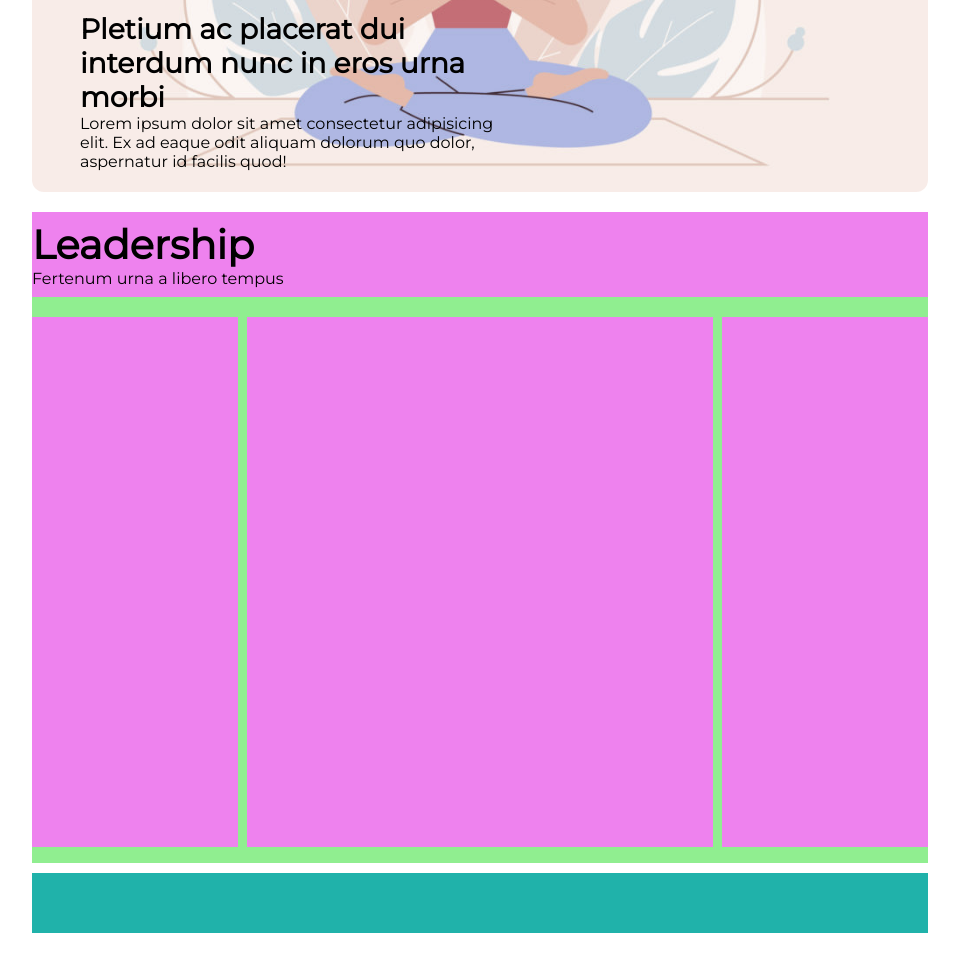
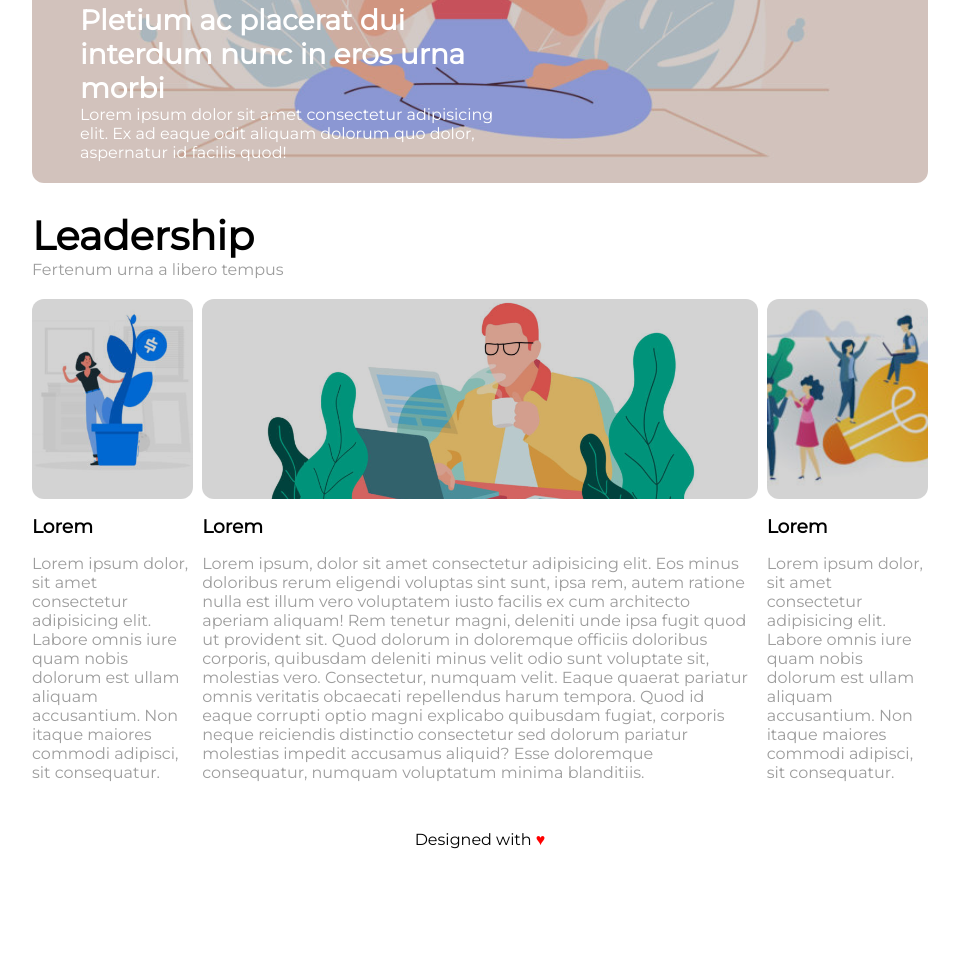
Before and after one commit to pollohultima/htmlcss-wp, a plain HTML site: page index.html in a window 1280 px wide. Shown: the part 498-1451 px from the top of the page, without its empty margins (160-1119 px from the left). After the commit the page ends 1379 px from the top, so only its background shows below. Drawn offline with Linux system fonts and the light colour scheme.

Commit message:
Finished!

```diff
--- a/index.html
+++ b/index.html
@@ -13,7 +13,7 @@
             rel="stylesheet">
 
     </head>
-    <body class="debug">
+    <body class="">
 
         <header class="site_header">
             <img src="./img/logo.png" alt="logo Neori" class="logo">
@@ -35,9 +35,10 @@
             <section class="banner">
                 <div class="caption">
                     <h2>Pletium ac placerat dui interdum nunc in eros urna morbi</h2>
-                    <p>Lorem ipsum dolor sit amet consectetur adipisicing elit.
+                    <span>Lorem ipsum dolor sit amet consectetur adipisicing
+                        elit.
                         Ex ad eaque odit aliquam dolorum quo dolor, aspernatur
-                        id facilis quod!</p>
+                        id facilis quod!</span>
                 </div>
             </section>
 
@@ -46,18 +47,49 @@
 
                 <div class="head">
                     <h1>Leadership</h1>
-                    <span id="subtitle">Fertenum urna a libero tempus</span>
+                    <p id="subtitle">Fertenum urna a libero tempus</p>
                 </div>
 
-                <aside class="col sx"></aside>
-                <div class="col md"></div>
-                <aside class="col dx"></aside>
+                <aside class="col sx">
+                    <div class="cover_pic tree"></div>
+                    <h3>Lorem</h3>
+                    <p>Lorem ipsum dolor, sit amet consectetur adipisicing elit.
+                        Labore omnis iure quam nobis dolorum est ullam aliquam
+                        accusantium. Non itaque maiores commodi adipisci, sit
+                        consequatur.</p>
+                </aside>
+                <div class="col md">
+                    <div class="cover_pic work"></div>
+                    <h3>Lorem</h3>
+                    <p>Lorem ipsum, dolor sit amet consectetur adipisicing elit.
+                        Eos minus doloribus rerum eligendi voluptas sint sunt,
+                        ipsa rem, autem ratione nulla est illum vero voluptatem
+                        iusto facilis ex cum architecto aperiam aliquam! Rem
+                        tenetur magni, deleniti unde ipsa fugit quod ut
+                        provident sit. Quod dolorum in doloremque officiis
+                        doloribus corporis, quibusdam deleniti minus velit odio
+                        sunt voluptate sit, molestias vero. Consectetur, numquam
+                        velit. Eaque quaerat pariatur omnis veritatis obcaecati
+                        repellendus harum tempora. Quod id eaque corrupti optio
+                        magni explicabo quibusdam fugiat, corporis neque
+                        reiciendis distinctio consectetur sed dolorum pariatur
+                        molestias impedit accusamus aliquid? Esse doloremque
+                        consequatur, numquam voluptatum minima blanditiis.</p>
+                </div>
+                <aside class="col dx">
+                    <div class="cover_pic lamp"></div>
+                    <h3>Lorem</h3>
+                    <p>Lorem ipsum dolor, sit amet consectetur adipisicing elit.
+                        Labore omnis iure quam nobis dolorum est ullam aliquam
+                        accusantium. Non itaque maiores commodi adipisci, sit
+                        consequatur.</p>
+                </aside>
             </section>
         </main>
         <!-- /.site_main -->
 
         <footer class="site_footer">
-
+            Designed with <span class="cuore">&hearts;</span>
         </footer>
         <!-- /.site_footer -->
 
--- a/style.css
+++ b/style.css
@@ -45,7 +45,7 @@ body {
 /* Main Style */
 
 .debug .banner {
-    background-color: lightcoral;
+    background-color: lightgreen;
 }
 
 .banner {
@@ -54,14 +54,19 @@ body {
     background-position: center;
     background-size: cover;
     border-radius: 0.75rem;
-    filter: grayscale(40%);
+    background-color: lightgray;
+    background-blend-mode: multiply;
+}
+
+#meditation {
+    width: 100%;
 }
 
 .caption {
     padding-top: 20rem;
     padding-left: 3rem;
     width: 52%;
-    color: black;
+    color: white;
 }
 
 h2 {
@@ -72,7 +77,9 @@ h2 {
     background-color: lightgreen;
 }
 
-/* .container {} */
+p {
+    color: #9d9d9d;
+}
 
 .debug .head {
     height: 85px;
@@ -84,9 +91,10 @@ h1 {
     font-size: 2.5rem;
 }
 
+/* Colomn Style */
+
 .debug .col {
     height: 530px;
-    background-color: violet;
 }
 
 .col {
@@ -94,18 +102,44 @@ h1 {
     margin-bottom: 1rem;
 }
 
+h3 {
+    padding: 1rem 0;
+}
+
+.cover_pic {
+    width: 100%;
+    height: 200px;
+    border-radius: .75rem;
+    background-position: center;
+    background-color: lightgray;
+    background-blend-mode: multiply;
+    background-size: cover;
+}
+
 .sx {
-    width: 23%;
+    width: 18%;
     margin-right: 1%;
 }
 
+.tree {
+    background-image: url(./img/img-1.jpg);
+}
+
 .md {
-    width: 52%;
+    width: 62%;
     margin-right: 1%;
 }
 
+.work {
+    background-image: url(./img/banner-2.jpg);
+}
+
 .dx {
-    width: 23%;
+    width: 18%;
+}
+
+.lamp {
+    background-image: url(./img/img-3.jpg);
 }
 
 /* Footer Style */
@@ -116,6 +150,11 @@ h1 {
 }
 
 .site_footer {
-    margin-top: 10px;
-    margin-bottom: 20px;
+    margin-top: 2rem;
+    margin-bottom: 2rem;
+    text-align: center;
 }
+
+.cuore {
+    color: red;
+}
```
